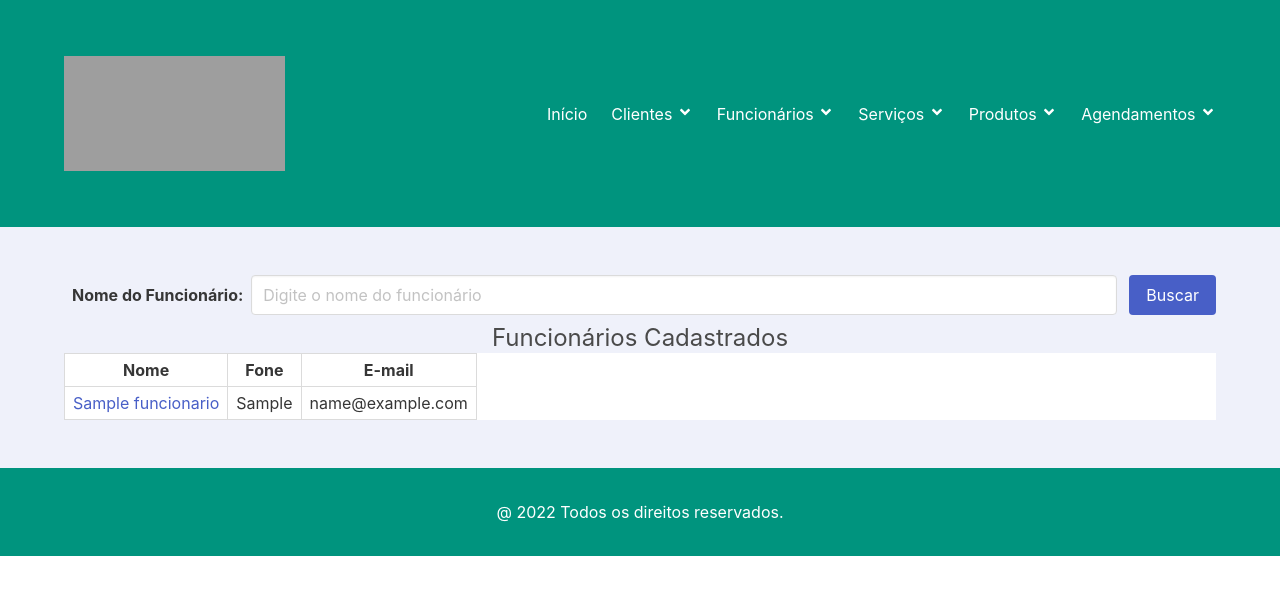
After one commit to KaduKessler/CPWEB101-Agenda, a Django app: page /funcionarios in a window 1280 px wide. The commit adds this page. Shown: the top 595 px of the page. Run offline with Django 4.2, Linux system fonts and the light colour scheme; tables that the repository leaves empty hold one stand-in row (values such as "Sample post"); grey boxes marked "Sample" are stand-in pictures; some libraries are stand-ins or nearby versions; grey boxes are pictures that could not be loaded.

Commit message:
list funcionarios

```diff
--- a/agenda/urls.py
+++ b/agenda/urls.py
@@ -26,4 +26,5 @@ urlpatterns = [
     path('admin/', admin.site.urls),
     path('', include('home.urls')),
     path('', include('cliente.urls')),
+    path('', include('funcionario.urls')),
 ] + static(settings.MEDIA_URL, document_root = settings.MEDIA_ROOT)
--- /dev/null
+++ b/funcionario/templates/funcionarios.html
@@ -0,0 +1,75 @@
+{% extends "base.html" %}
+{% load static %}
+{% block content %}
+  <section class="section has-background-link-light">
+    <div class="container">
+
+      <form action="" method="GET">
+        <div class="field is-grouped is-flex is-align-item-center is-flex-wrap-warp">
+          <label class="label p-2 at-2">
+            Nome do Funcionário:
+          </label>
+          <div class="control is-expanded">
+            <input class="input" type="text" name="buscar" value="{{ request.GET.buscar }}"
+                   placeholder="Digite o nome do funcionário">
+          </div>
+          <div class="control">
+            <button type="submit" class="button is-link">Buscar</button>
+          </div>
+        </div>
+      </form>
+
+      {% if object_list %}
+        <div style="text-align: center">
+          <h1 class="subtitle is-size-4">
+            Funcionários Cadastrados
+          </h1>
+        </div>
+        <div class="table">
+          <table class="table is-table is-bordered is-striped is-narrow is-hoverable is-fullscreen">
+            <thead>
+            <tr>
+              <th class="has-text-centered">Nome</th>
+              <th class="has-text-centered">Fone</th>
+              <th class="has-text-centered">E-mail</th>
+            </tr>
+            </thead>
+            <tbody>
+              {% for funcionario in object_list %}
+                <tr>
+                  <td> <a href="#" data-toggle="modal" class="modal-target"
+                       data-bulma-modal="modal{{funcionario.id}}" id="modal{{funcionario.id}}">
+                      {{funcionario.nome}} </a> </td>
+                  <td> {{ funcionario.fone }} </td>
+                  <td> {{ funcionario.email }} </td>
+                  <div class="modal" id="modal{{ funcionario.id }}">
+                    <div class="modal-background"></div>
+                    <div class="modal-card"></div>
+                      <header class="modal-card-head">
+                        <p class="modal-card-title">Funcionario: {{ funcionario.nome }}</p>
+                        <button class="delete" aria-label="close" data-bulma-modal="close"
+                                id="btnClose"></button>
+                      </header>
+                    <section class="modal-card-body is-flex is-justify-content-center">
+                      <div class="content">
+                        <p class="image is-128x128">
+                          <img src="{{ funcionario.foto.url }}" class="img-fluid" alt="">
+                        </p>
+                      </div>
+                    </section>
+                    <footer class="modal-card-foot">
+                      <p>Telefone: {{funcionario.fone}}</p>
+                    </footer>
+
+                  </div>
+                </tr>
+            {% endfor %}
+            </tbody>
+          </table>
+        </div>
+      {% else %}
+        <h2>Não existem funcionarios cadastrados!</h2>
+      {% endif %}
+    </div>
+  </section>
+{% endblock %}
--- /dev/null
+++ b/funcionario/urls.py
@@ -0,0 +1,6 @@
+from django.urls import path
+from .views import FuncionariosView
+
+urlpatterns = [
+    path('funcionarios', FuncionariosView.as_view(), name='funcionarios'),
+]
--- a/funcionario/views.py
+++ b/funcionario/views.py
@@ -1,3 +1,16 @@
-from django.shortcuts import render
+from django.views.generic import ListView
+from funcionario.models import Funcionario
+
 
 # Create your views here.
+class FuncionariosView(ListView):
+    model = Funcionario
+    template_name = 'funcionarios.html'
+
+    def get_queryset(self, *args, **kwargs):
+        buscar = self.request.GET.get('buscar')
+        qs = super(FuncionariosView, self).get_queryset(*args, **kwargs)
+
+        if buscar:
+            qs = qs.filter(nome__icontains=buscar)
+        return qs
--- a/home/templates/base.html
+++ b/home/templates/base.html
@@ -53,7 +53,7 @@
                 <a href="#" class="dropdown-item">
                   Cadastrar funcionário
                 </a>
-                <a href="#" class="dropdown-item">
+                <a href="{% url 'funcionarios' %}" class="dropdown-item">
                   Listar funcionários
                 </a>
               </div>
```
